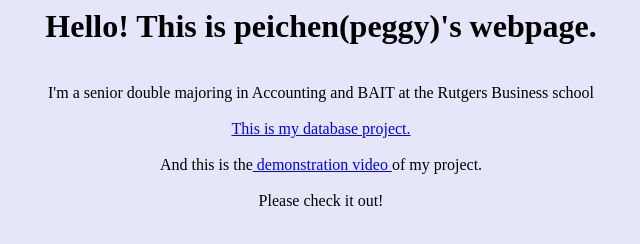
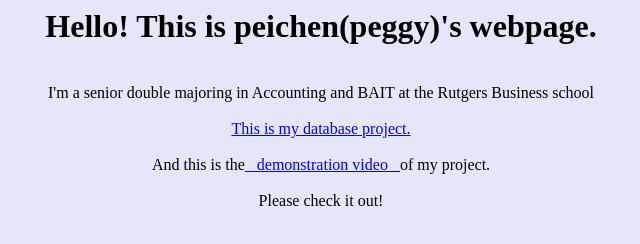
Before and after one commit to peichensu/peichensu.github.io, a plain HTML site: page index.html in a window 1280 px wide. Shown: the full height of the page, 319-959 px from the left. Drawn offline with Linux system fonts and the light colour scheme.

Commit message:
Update index.html

```diff
--- a/index.html
+++ b/index.html
@@ -5,6 +5,6 @@
 <br>
 <center><a href="peichen_final.html"> This is my database project. </a></center>
 <br>
-<center>And this is the<a href="pei-chensu-database_final.mp4"> demonstration video </a>of my project.</center>
+<center>And this is the<a href="pei-chensu-database_final.mp4"> &nbsp; demonstration video &nbsp; </a>of my project.</center>
 <br>
 <center>Please check it out!</center>
```
